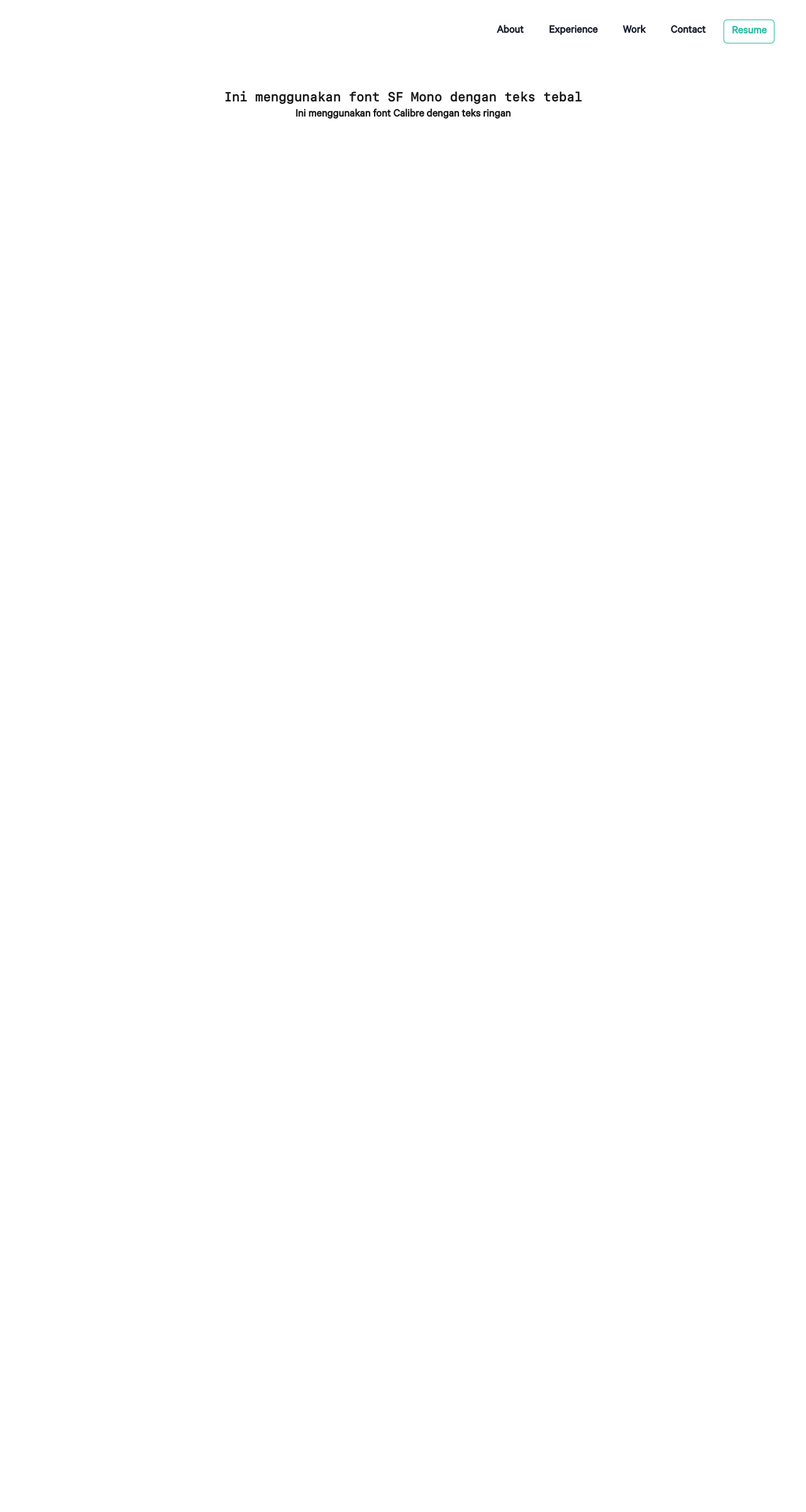
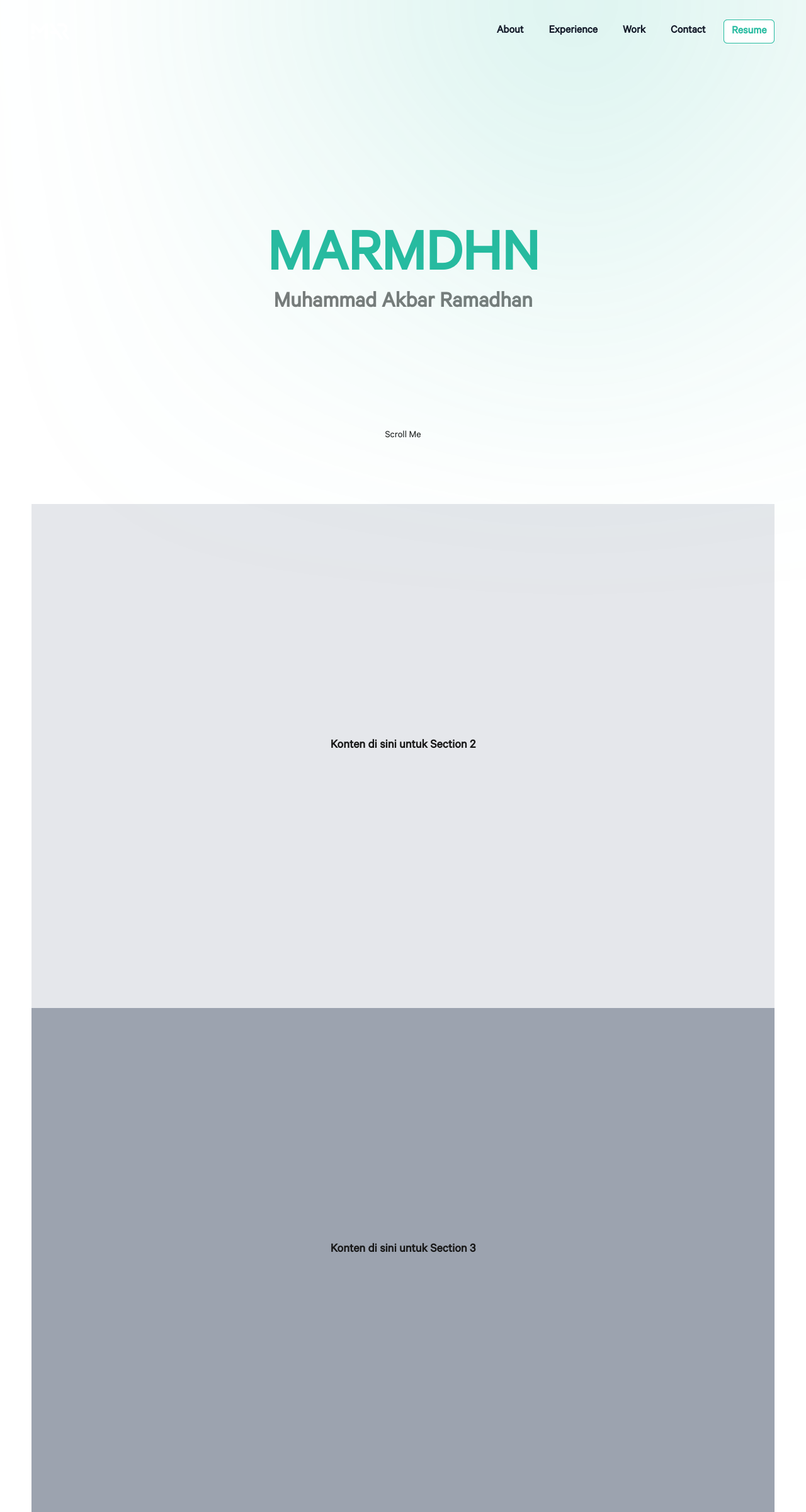
Before and after one commit to marmdhn/pro-marmdhn, a Next.js app: page / in a window 1280 px wide. Shown: the whole page at 63% size. Before the commit the page ends 800 px from the top, so only its background shows below. Built offline with nearby package versions, Linux system fonts and the light colour scheme.

Commit message:
refactor: add section

```diff
--- a/app/page.tsx
+++ b/app/page.tsx
@@ -1,15 +1,48 @@
 export default function Home() {
   return (
-    <div className="max-w-7xl px-8 xl:px-0 mx-auto py-10 h-full">
-      <div className="text-center mb-8">
-        <div className="font-sf-mono text-xl font-bold">
-          Ini menggunakan font SF Mono dengan teks tebal
+    <div className="max-w-7xl px-8 xl:px-0 mx-auto h-full">
+      <div className="absolute z-10 -top-48 left-[220px] w-[400px] h-[400px] bg-primary rounded-full blur-[300px] animate-slide-left-right"></div>
+      {/* Section 1 */}
+      <section
+        id="section1"
+        style={{ height: "calc(100vh - 100px)" }}
+        className="snap-start flex justify-center items-center relative"
+      >
+        <div className="text-center mb-8">
+          <div className="text-8xl font-bold text-primary">MARMDHN</div>
+          <div className="text-4xl font-bold text-secondary">
+            Muhammad Akbar Ramadhan
+          </div>
         </div>
 
-        <div className="font-calibre text-lg font-semibold">
-          Ini menggunakan font Calibre dengan teks ringan
+        <div className="absolute bottom-24">
+          <span>Scroll Me</span>
         </div>
-      </div>
+      </section>
+
+      {/* Section 2 */}
+      <section
+        id="section2"
+        className="h-screen snap-start flex justify-center items-center bg-gray-200"
+      >
+        <div className="text-center mb-8">
+          <div className="text-xl font-bold">
+            Konten di sini untuk Section 2
+          </div>
+        </div>
+      </section>
+
+      {/* Section 3 */}
+      <section
+        id="section3"
+        className="h-screen snap-start flex justify-center items-center bg-gray-400"
+      >
+        <div className="text-center mb-8">
+          <div className="text-xl font-bold">
+            Konten di sini untuk Section 3
+          </div>
+        </div>
+      </section>
     </div>
   );
 }
```
